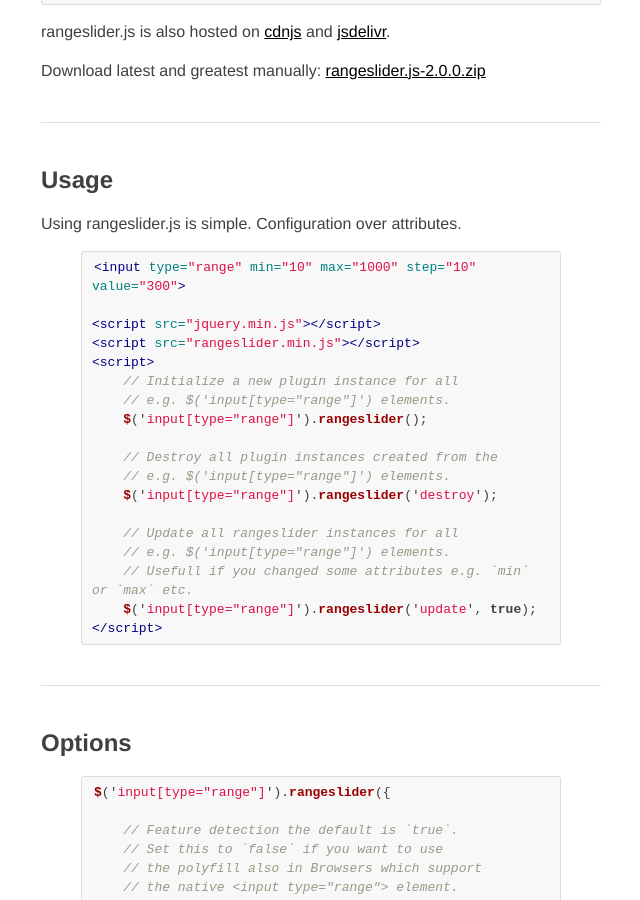
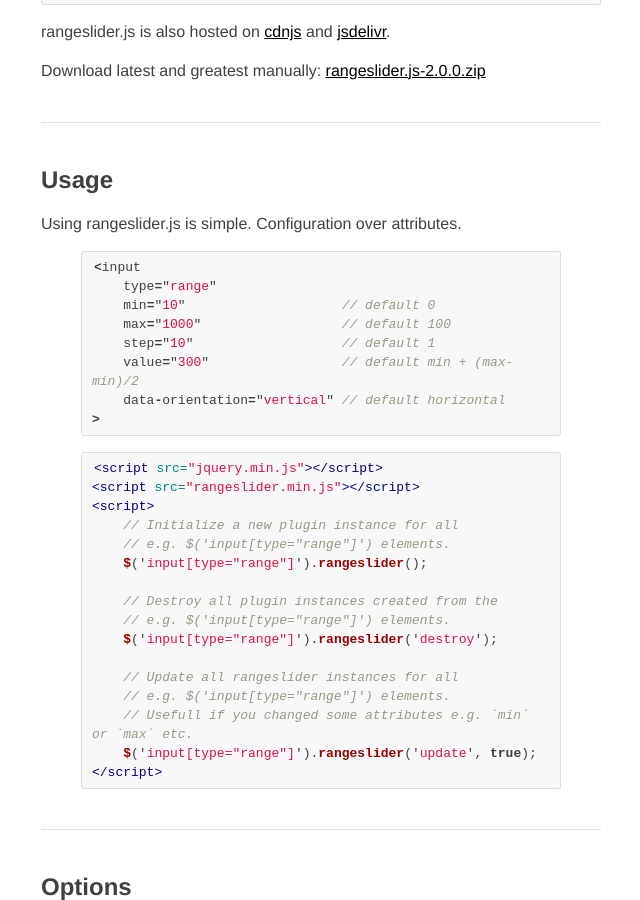
Before and after one commit to andreruffert/rangeslider.js, a Jekyll site: the page built from index.html, in a window 1280 px wide and 900 px high, scrolled down 1261 px. Shown: the whole window, without its empty margins (319-959 px from the left). Built offline with Jekyll 4.4.1, drawn with Linux system fonts in a browser that asks for light colours; nearby versions of some CDN libraries; comment, search, counter and statistics services are not loaded.

Commit message:
docs: add attribute defaults

```diff
--- a/index.html
+++ b/index.html
@@ -64,9 +64,17 @@
 <section id="usage">
     <h2>Usage</h2>
     <p>Using rangeslider.js is simple. Configuration over attributes.</p>
+{% highlight js %}
+<input
+    type="range"
+    min="10"                    // default 0
+    max="1000"                  // default 100
+    step="10"                   // default 1
+    value="300"                 // default min + (max-min)/2
+    data-orientation="vertical" // default horizontal
+>
+{% endhighlight %}
 {% highlight html %}
-<input type="range" min="10" max="1000" step="10" value="300">
-
 <script src="jquery.min.js"></script>
 <script src="rangeslider.min.js"></script>
 <script>
```
